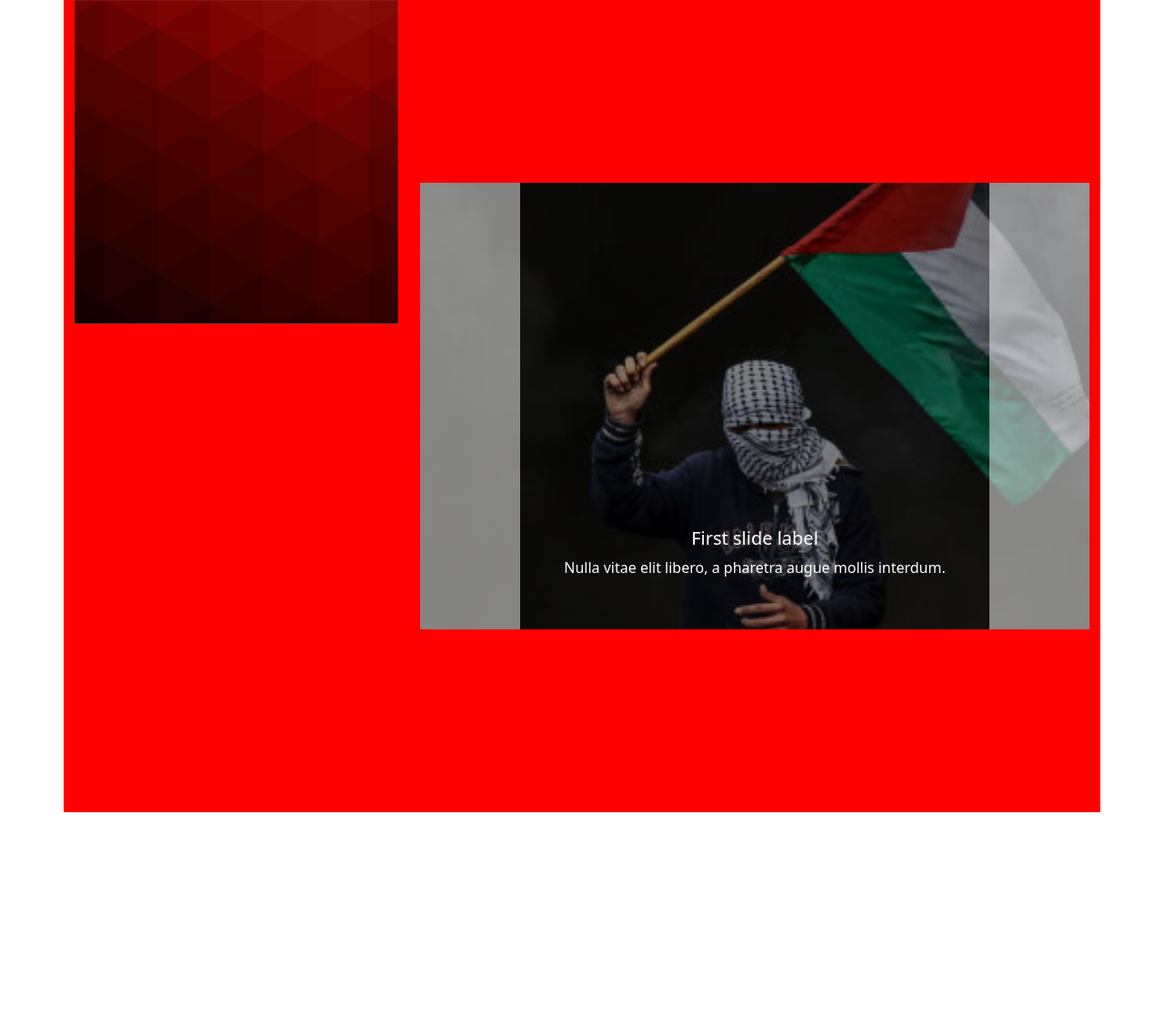
After one commit to Eisha219/Paligram, a PHP site: page /home.php in a window 1280 px wide. The commit adds this page. Shown: the whole page at 91% size. Run offline with PHP 8.4, Linux system fonts and the light colour scheme.

Commit message:
banner-img

```diff
--- a/debunked.php
+++ b/debunked.php
@@ -67,7 +67,7 @@ $a = 'active';
 <div class="container mt-4">
   <div class="row">
     <!-- Left Side Content -->
-    <div class="col-lg-3 debunked-categories left-debunked pt-4">
+    <div class="col-lg-3 debunked-categories left-debunked pt-4 ">
       <h1 class="section-subtitle  ms-4 ">categories</h1>
       <ul class="categories ms-4 mt-3">
         <li> <a href="">Gaza claim</a></li>
--- a/history.php
+++ b/history.php
@@ -81,8 +81,8 @@ $a = 'active';
         </div>
       </div>
     <div class="col-md-6 ">
-      <div class="history-bg ">
-      <div class="text-content scroll">
+      <div class="history-bg scroll ">
+      <div class="text-content ">
       <p class="mb-2">In the 4th century, as the Roman Empire transitioned to Christianity, Palestine became a center of Christianity, attracting pilgrims, monks and scholars. Following the Muslim conquest of the Levant in 636–641, several Muslim ruling dynasties succeeded each other as they wrestled control of Palestine: the Rashiduns; the Umayyads, who built the Dome of the Rock and the al-Aqsa Mosque in Jerusalem; the Abbasids; the semi-independent Tulunids and the Ikhshidids; the Fatimids; and the Seljuks. In 1099, the Crusaders established the Kingdom of Jerusalem in Palestine, which the Ayyubid Sultanate reconquered in 1187. Following the invasion of the Mongol Empire in the late 1250s, the Egyptian Mamluks reunified Palestine under its control before the Ottoman Empire conquered the region in 1516 and ruled it as Ottoman Syria largely undisrupted through to the 20th century.</p>
       <p class="mb-2 ">During World War I the British government issued the Balfour Declaration, favoring the establishment of a national home for the Jewish people in Palestine. The British captured Palestine from the Ottomans shortly thereafter. The League of Nations gave Britain mandatory power over Palestine in 1922. British colonial rule and Arab efforts to prevent Jewish migration into Palestine led to growing sectarian violence between Arabs and Jews, eventually causing the British government to announce its intention to terminate the Mandate in 1947. The United Nations General Assembly recommended partitioning Palestine into two states; one Arab and one Jewish. However, the situation in Palestine had deteriorated into a civil war between Arabs and Jews. The Arabs rejected the Partition Plan, the Jews ostensibly accepted it, declaring the independence of the State of Israel in May 1948 upon the termination of the British mandate. Nearby Arab countries invaded Palestine, but Israel not only prevailed but also conquered far more territory of the Mandate than envisioned by the Partition Plan. During the war, 700,000, or about 80% of all Palestinians fled or were driven out of the territory that Israel conquered, and were not allowed to return, in an event that became known as the Nakba ("Catastrophe") to the Palestinians. Starting in the late 1940s and continuing for decades thereafter,
         about 850,000 Jews from the Arab world immigrated ("made Aliyah") to Israel.</p>
--- /dev/null
+++ b/home.php
@@ -0,0 +1,90 @@
+<!DOCTYPE html>
+<html lang="en">
+<head>
+  <meta charset="UTF-8">
+  <meta name="viewport" content="width=device-width, initial-scale=1.0">
+  <title>Banner Section</title>
+  <!-- Bootstrap CSS -->
+  <link href="https://cdn.jsdelivr.net/npm/bootstrap@5.3.0-alpha1/dist/css/bootstrap.min.css" rel="stylesheet">
+  <style>
+    /* Custom CSS for banner section */
+    .banner-section {
+      background-color: red; /* Change this as needed */
+      /* padding: 50px 0; */
+      height: 100%;
+    }
+
+    .banner-section .image-container {
+      position: relative;
+      height: 80vh;
+      object-fit: contain;
+    }
+
+
+    .banner-section .carousel-item img {
+      object-fit: cover;
+      transform: scale(3);
+      height: 100%;
+      filter: brightness(50%);
+    }
+    .banner-section .carousel-item {
+      height: auto;
+    }
+
+    .carousel-control-prev, .carousel-control-next {
+      background-color: #ffffff!important; /* White background for carousel controls */
+      color: red;
+    }
+  </style>
+</head>
+<body>
+
+<div class="container banner-section">
+  <div class="row align-items-center">
+    <div class="col-md-4">
+      <div class="image-container">
+        <img src="./Assets/images/Home/Redbox1.jpg" class="img-fluid" alt="Left Image">
+      </div>
+    </div>
+    <div class="col-md-8">
+      <div id="carouselExampleCaptions" class="carousel slide" data-bs-ride="carousel">
+        <div class="carousel-inner">
+          <div class="carousel-item active">
+            <img src="./Assets/images/banner-1.jpg" class="d-block w-100" alt="Carousel Image 1">
+            <div class="carousel-caption d-none d-md-block">
+              <h5>First slide label</h5>
+              <p>Nulla vitae elit libero, a pharetra augue mollis interdum.</p>
+            </div>
+          </div>
+          <div class="carousel-item">
+            <img src="./Assets/images/banner-1.jpg" class="d-block w-100" alt="Carousel Image 2">
+            <div class="carousel-caption d-none d-md-block">
+              <h5>Second slide label</h5>
+              <p>Lorem ipsum dolor sit amet, consectetur adipiscing elit.</p>
+            </div>
+          </div>
+          <div class="carousel-item">
+            <img src="./Assets/images/banner-1.jpg" class="d-block w-100" alt="Carousel Image 3">
+            <div class="carousel-caption d-none d-md-block">
+              <h5>Third slide label</h5>
+              <p>Praesent commodo cursus magna, vel scelerisque nisl consectetur.</p>
+            </div>
+          </div>
+        </div>
+        <button class="carousel-control-prev" type="button" data-bs-target="#carouselExampleCaptions" data-bs-slide="prev">
+          <span class="carousel-control-prev-icon" aria-hidden="true"></span>
+          <span class="visually-hidden">Previous</span>
+        </button>
+        <button class="carousel-control-next" type="button" data-bs-target="#carouselExampleCaptions" data-bs-slide="next">
+          <span class="carousel-control-next-icon" aria-hidden="true"></span>
+          <span class="visually-hidden">Next</span>
+        </button>
+      </div>
+    </div>
+  </div>
+</div>
+
+<!-- Bootstrap Bundle with Popper -->
+<script src="https://cdn.jsdelivr.net/npm/bootstrap@5.3.0-alpha1/dist/js/bootstrap.bundle.min.js"></script>
+</body>
+</html>
--- a/index.php
+++ b/index.php
@@ -6,7 +6,11 @@ include_once 'head.php';
 $a = $b = $c = $d = 'none';
 $a = 'active';
 ?>
+<style>
 
+
+
+</style>
 <body class="background-img">
 
 <!-------------- Navbar section start------------- -->
```
Also changed, not shown: Assets/css/responsive.css (+30 -0 lines), Assets/css/style.css (+27 -14 lines), jewish2.php (+10 -1 lines).
